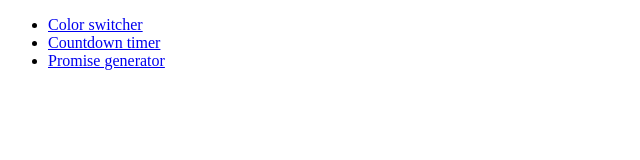
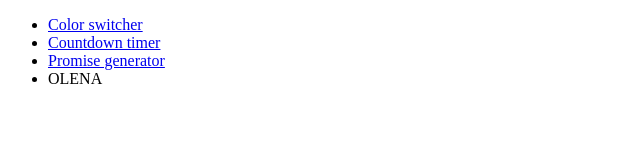
Before and after one commit to LisovaOl/goit-js-hw-09, a plain HTML site: page index.html in a window 1280 px wide. Shown: the full height of the page, 0-640 px from the left. Drawn offline with Linux system fonts and the light colour scheme.

Commit message:
Deploying to gh-pages from @ LisovaOl/goit-js-hw-09@fd5e8b3ba57b5192e0a241ed45fbc766690526d8 🚀

```diff
--- a/index.html
+++ b/index.html
@@ -1 +1 @@
-<!DOCTYPE html><html lang="en"><head><meta charset="utf-8"><meta name="viewport" content="width=device-width, initial-scale=1.0"><title>Homework 9</title><link rel="stylesheet" href="/goit-js-hw-09/01-color-switcher.2f163a73.css"></head><body> <ul> <li><a href="/goit-js-hw-09/01-color-switcher.html">Color switcher</a></li> <li><a href="/goit-js-hw-09/02-timer.html">Countdown timer</a></li> <li><a href="/goit-js-hw-09/03-promises.html">Promise generator</a></li> </ul> </body></html>
+<!DOCTYPE html><html lang="en"><head><meta charset="utf-8"><meta name="viewport" content="width=device-width, initial-scale=1.0"><title>Homework 9</title><link rel="stylesheet" href="/goit-js-hw-09/01-color-switcher.2f163a73.css"></head><body> <ul> <li><a href="/goit-js-hw-09/01-color-switcher.html">Color switcher</a></li> <li><a href="/goit-js-hw-09/02-timer.html">Countdown timer</a></li> <li><a href="/goit-js-hw-09/03-promises.html">Promise generator</a></li> <li>OLENA</li> </ul> </body></html>
```
